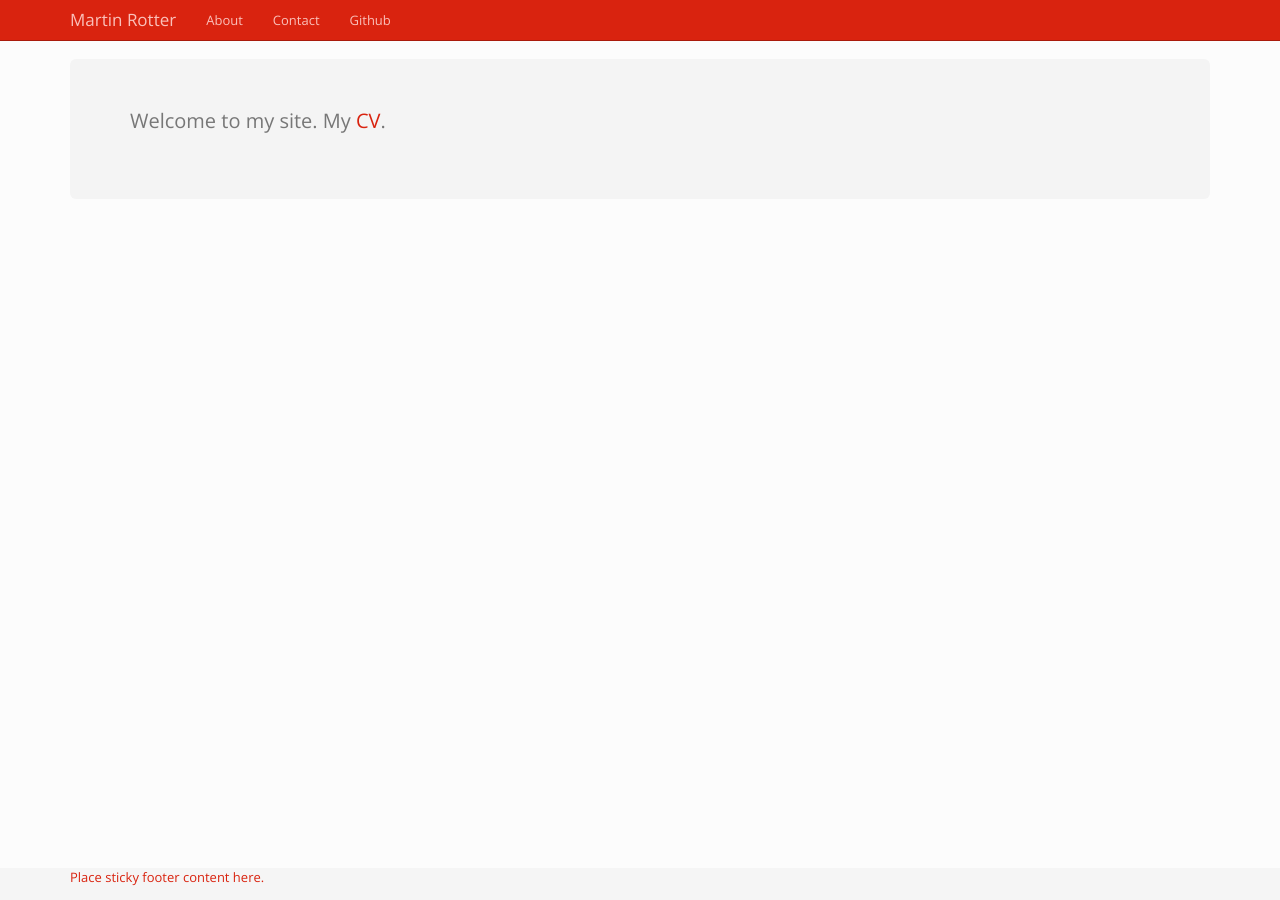
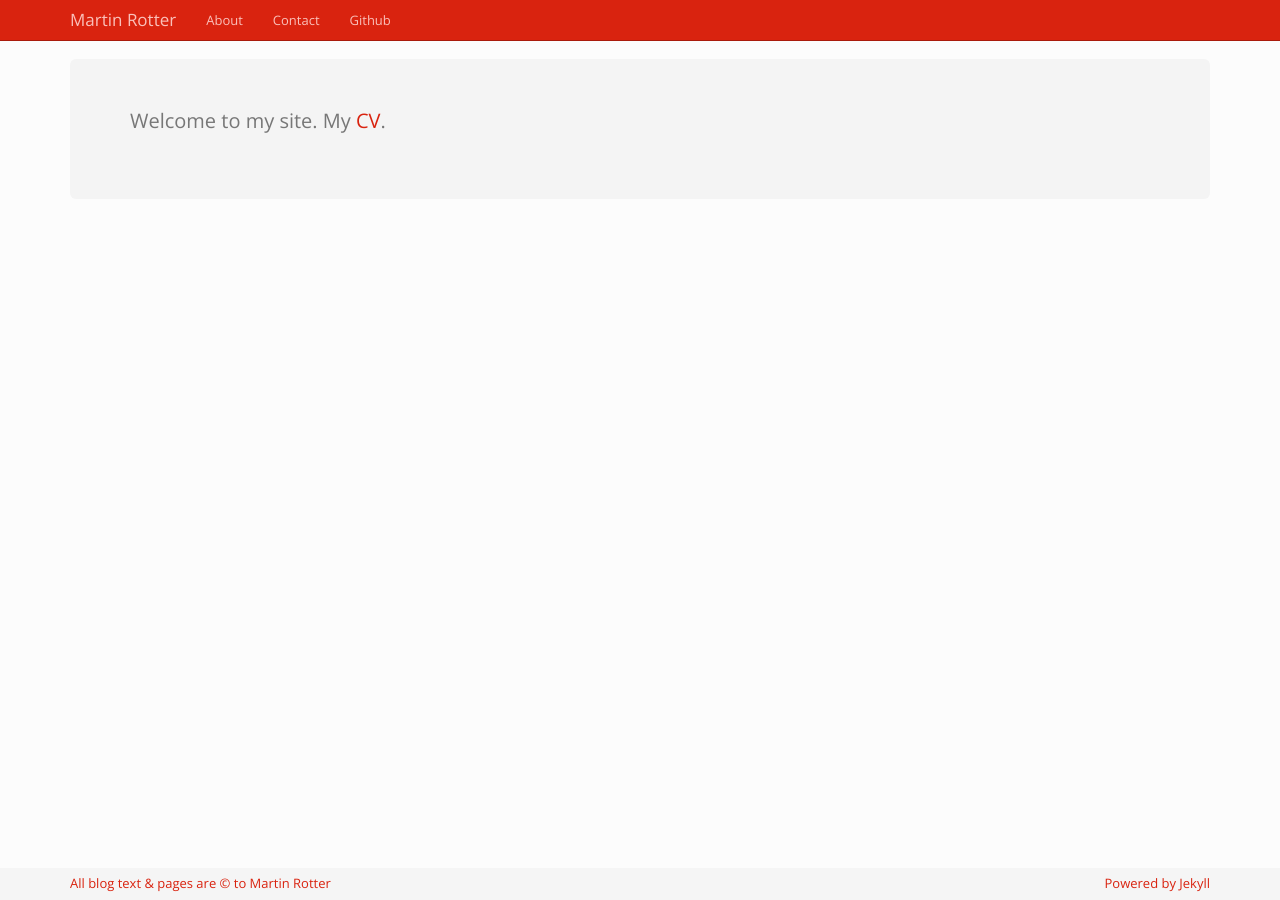
Before and after one commit to martinrotter/martinrotter.github.io, a Jekyll site: the page built from index.md, in a window 1280 px wide. Built offline with Jekyll 4.4.1, drawn with Linux system fonts in a browser that asks for light colours.

Commit message:
Some changes to footer/style.

```diff
--- a/_includes/footer.html
+++ b/_includes/footer.html
@@ -1,6 +1,7 @@
 <footer class="footer">
   <div class="container">
-  Place sticky footer content here.
+    All blog text & pages are © to {{ site.meta.author }}
+    <span class="pull-right">Powered by Jekyll</span>
   </div>
 </footer>
   <!-- JavaScript and Analytics -->
--- a/css/style.css
+++ b/css/style.css
@@ -17,3 +17,7 @@ body {
   color: #d9230f;
   background-color: #f5f5f5;
 }
+
+.footer .container  {
+  margin-top: 6px;
+}
```
